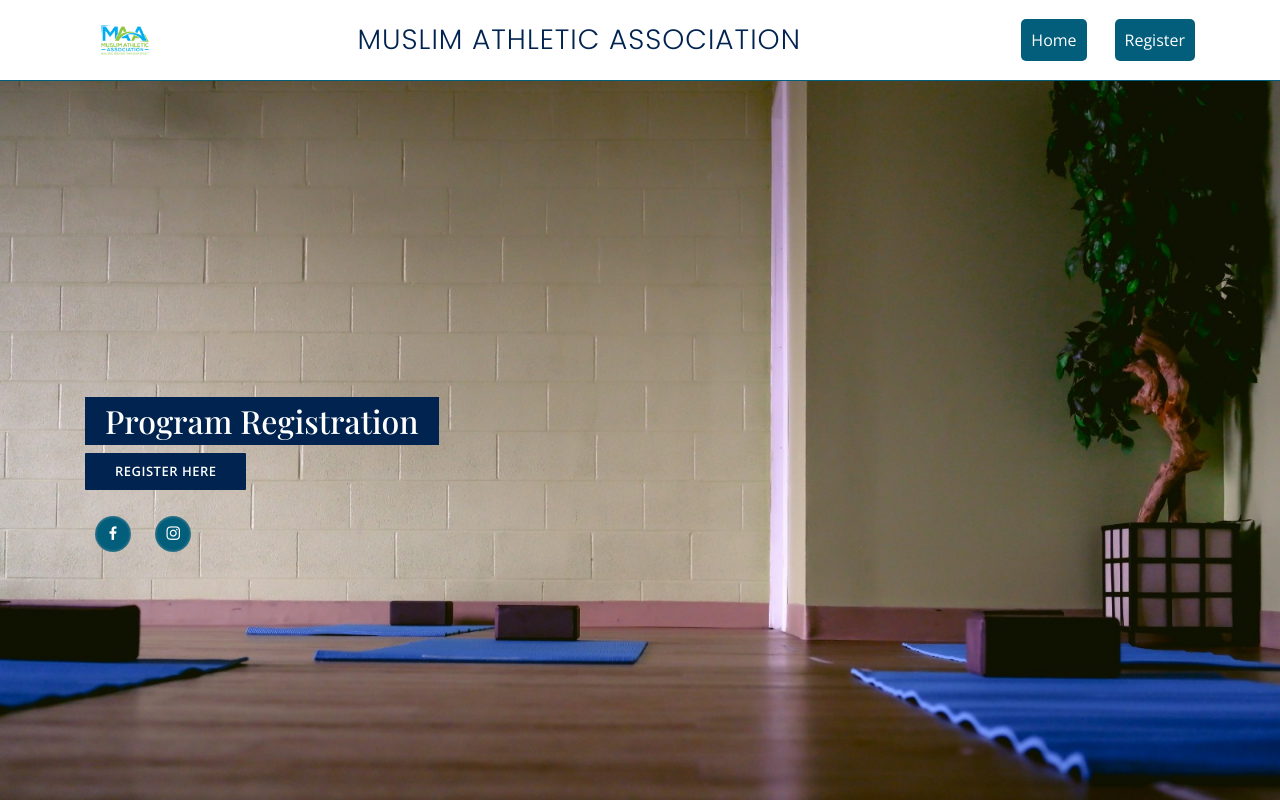
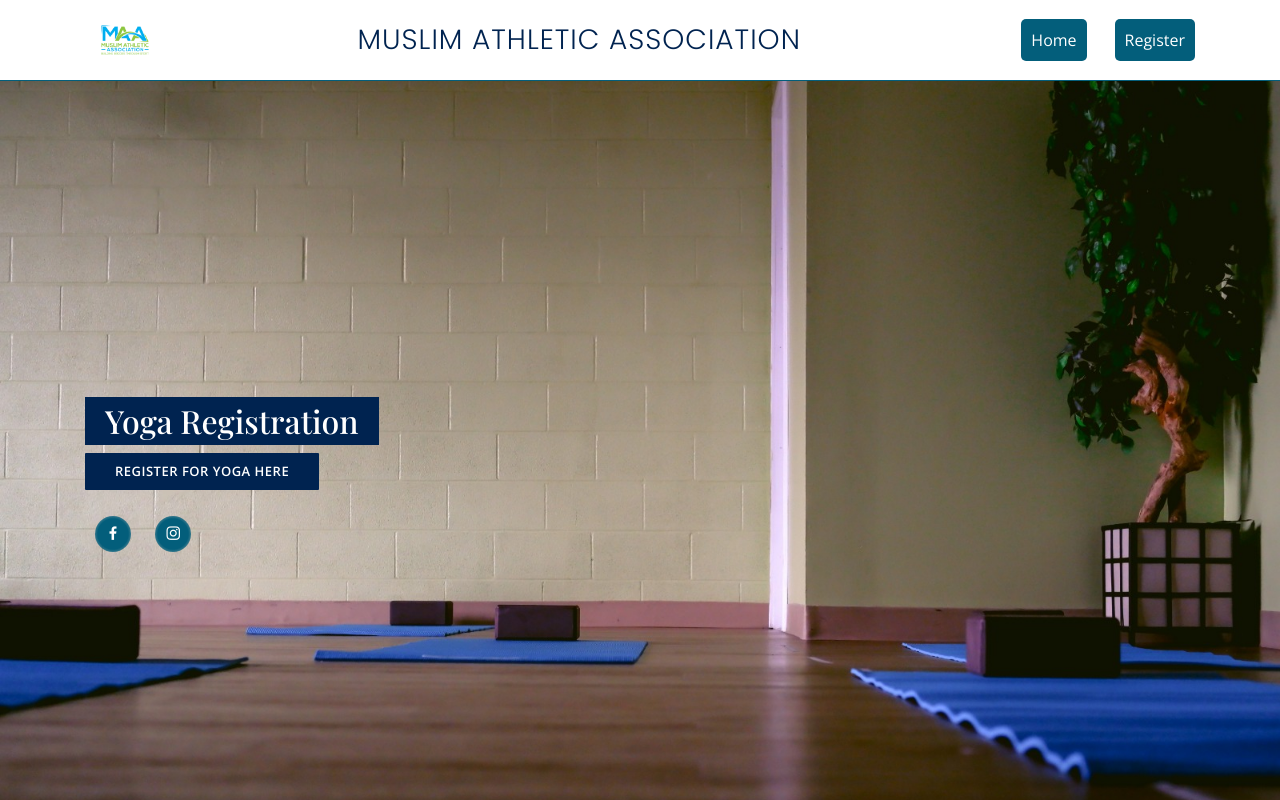
Before and after one commit to Muslim-Athletic-Association/temporary-site, a plain HTML site: page register.html in a window 1280 px wide. Shown: the top 800 px of the page. Drawn offline with nearby package versions, Linux system fonts and the light colour scheme; a web font is replaced by a local one.

Commit message:
final touches

```diff
--- a/register.html
+++ b/register.html
@@ -72,10 +72,10 @@
             <div class="row">
                 <div class="col-sm-8">
                     <div>
-                        <h2 class="img-text-subheader">Program Registration</h2>
+                        <h2 class="img-text-subheader">Yoga Registration</h2>
                     </div>
                     <div class="btns">
-                        <a id="register-here" class="btn-menu" href="#register">Register Here</a>
+                        <a id="register-here" class="btn-menu" href="#register">Register For Yoga Here</a>
                     </div>
                     <div class="social-links mt-3">
                         <a href="https://www.facebook.com/muslimathleticassociation" class="facebook"><i
```
Also changed, not shown: index.html (+1 -1 lines).
